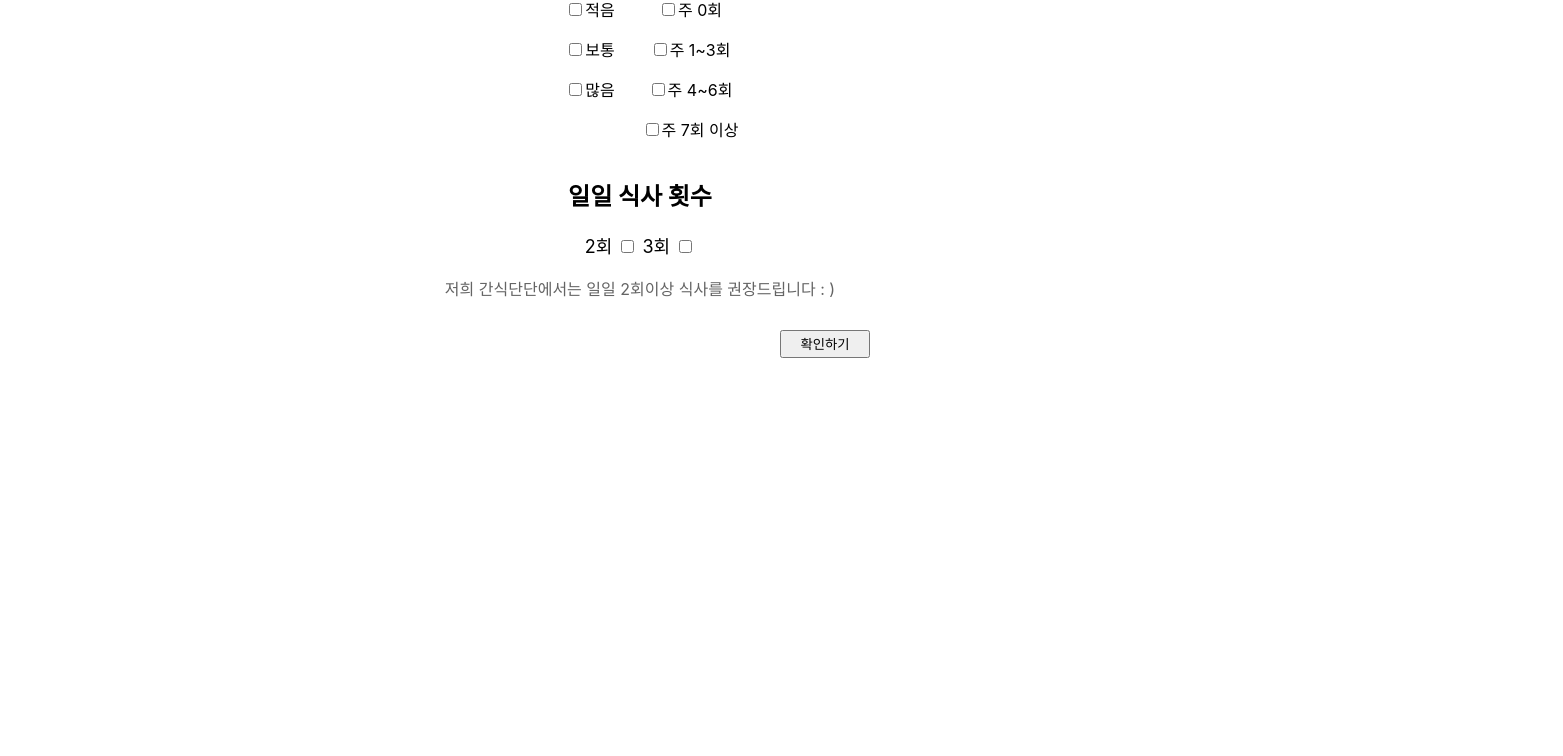
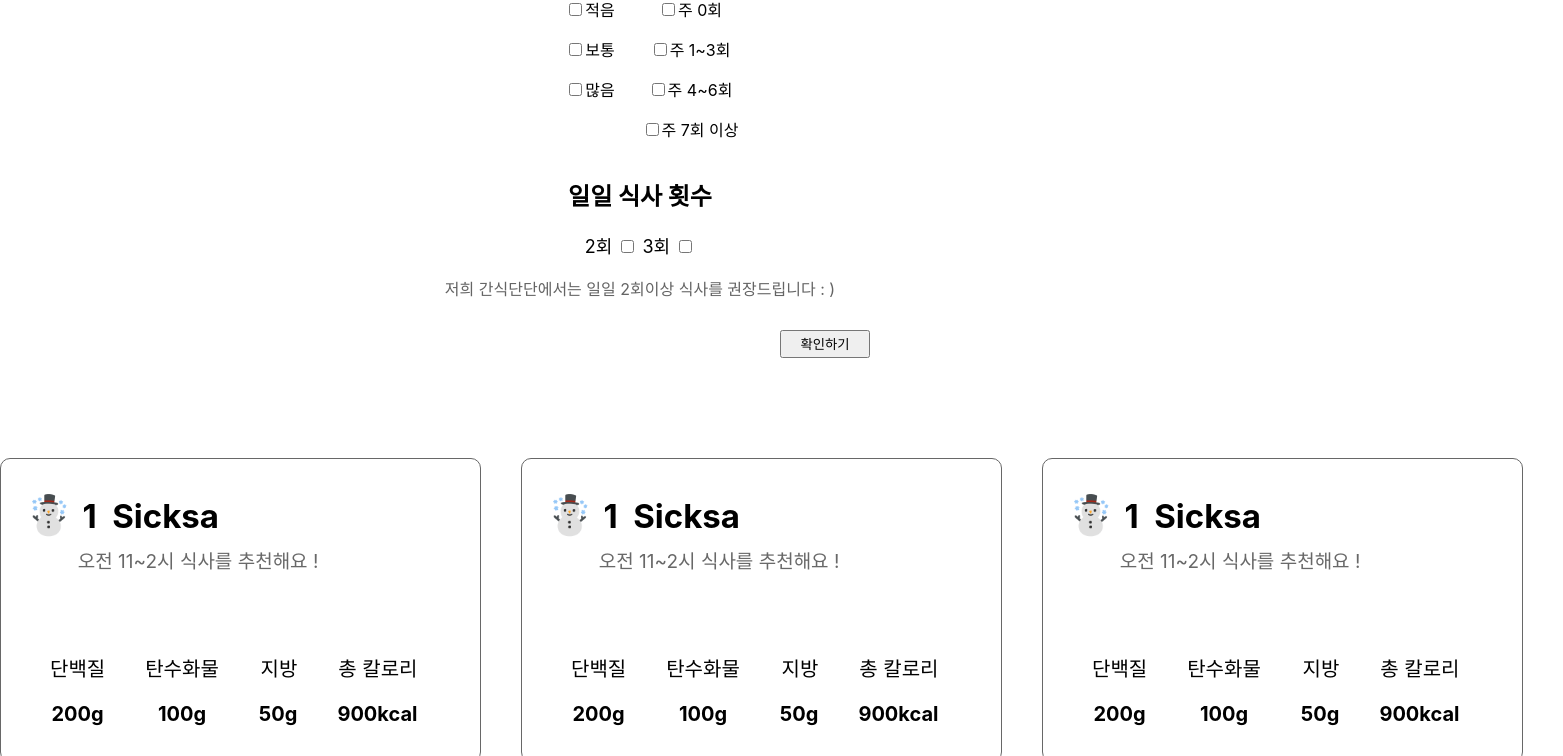
Before and after one commit to djgnfj-svg/2022_finished_project, a React (Create React App) app in the folder frontend/: page / in a window 1280 px wide. Shown: the part 369-1125 px from the top of the page, 1563 px wide, since content can reach past the window. Before the commit the page ends 800 px from the top, so only its background shows below. Built offline with nearby package versions, Linux system fonts and the light colour scheme.

Commit message:
add Kcal Output

```diff
--- a/frontend/src/pages/MainPage/KcalInfo/KcalInfo.css
+++ b/frontend/src/pages/MainPage/KcalInfo/KcalInfo.css
@@ -0,0 +1,6 @@
+.Kcal_Info{
+    display: flex;
+    flex-direction: row;
+    width: max-content;
+    margin: 0 auto;
+}
--- a/frontend/src/pages/MainPage/KcalInfo/KcalInfo.js
+++ b/frontend/src/pages/MainPage/KcalInfo/KcalInfo.js
@@ -1,10 +1,16 @@
 import React from 'react'
+import './KcalInfo.css'
+import Sicksa from './Section/Sicksa/Sicksa'
 
 function KcalInfo() {
   return (
     <div>
+      <div className='Kcal_Info'>
+        <Sicksa />
+        <Sicksa />
+        <Sicksa />
+      </div>
       <div>
-
       </div>
     </div>
   )
--- /dev/null
+++ b/frontend/src/pages/MainPage/KcalInfo/Section/Sicksa/Sicksa.css
@@ -0,0 +1,51 @@
+.sicksa_Card{
+    width: 455px;
+    height: 270px;
+    border: 1px solid rgb(103, 103, 103);
+    margin: 0 auto;
+    margin-top: 100px;
+    padding-left:1.5rem;
+    padding-top: 2rem;
+    border-radius: 10px;
+    margin-right: 40px;
+}
+.card{
+    text-align: left;
+    display: flex;
+    flex-direction: row;
+    font-size:22px
+}
+.card > span{
+    height: max-content;
+}
+.card > h2{
+    margin: 5px;
+    margin-left: 10px;
+}
+.card_sub{
+    font-size: 19px;
+    color: rgb(104, 104, 104);
+    text-align: left;
+    padding-left: 3.3rem;
+    margin-top: 5px;
+}
+.card_kcal{
+    display: flex;
+    flex-direction: row;
+    margin-left:25px;
+}
+.card_kcal > div{
+    position: relative;
+    margin-top: 80px;
+    bottom: 0px;
+    margin-right: 40px;
+}
+.card_kcal > div > div{
+    margin-bottom: 20px;
+    font-size: 20px;
+    text-align: right;
+}
+.card_kcal > div > h2{
+    font-size: 20px;
+
+}
--- /dev/null
+++ b/frontend/src/pages/MainPage/KcalInfo/Section/Sicksa/Sicksa.js
@@ -0,0 +1,37 @@
+import React from 'react'
+import './Sicksa.css'
+
+function Sicksa() {
+    return (
+        <div className='sicksa_Card'>
+            <div className='card'>
+                <span style={{ fontSize: "38px" }}>☃️</span>
+                <h2>1&nbsp; Sicksa</h2>
+            </div>
+            <div className='card_sub'>오전 11~2시 식사를 추천해요 !</div>
+            <div className='card_kcal'>
+                <div>
+                    <div>단백질</div>
+                    <h2>200g</h2>
+                </div>
+                <div>
+                    <div>탄수화물</div>
+                    <h2>100g</h2>
+                </div>
+                <div>
+                    <div>지방</div>
+                    <h2>50g</h2>
+
+                </div>
+                <div>
+                    <div>총 칼로리</div>
+                    <h2>900kcal</h2>
+
+                </div>
+
+            </div>
+        </div>
+    )
+}
+
+export default Sicksa
--- a/frontend/src/pages/MainPage/MainPage.js
+++ b/frontend/src/pages/MainPage/MainPage.js
@@ -1,5 +1,6 @@
 import React from 'react'
 import Hero from './Hero/Hero'
+import KcalInfo from './KcalInfo/KcalInfo'
 import './MainPage.css'
 import UserInfo from './UserInfo/UserInfo'
 
@@ -12,6 +13,9 @@ function MainPage() {
         <div className='user_Content'>
             <UserInfo />
         </div>
+        <div className='user_Content'>
+            <KcalInfo />
+        </div>
     </div>
   )
 }
```
